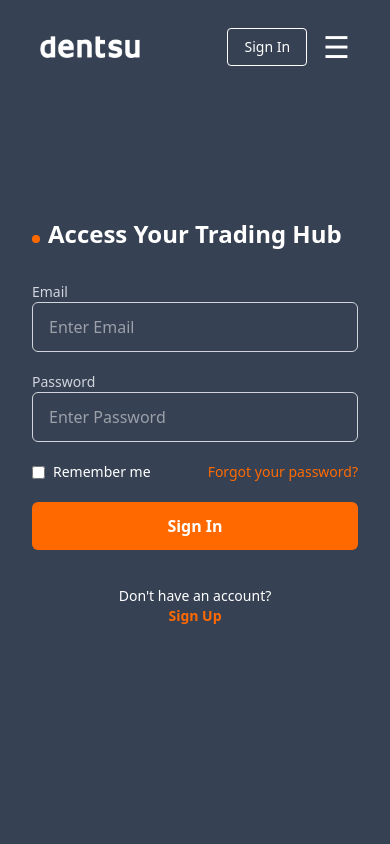
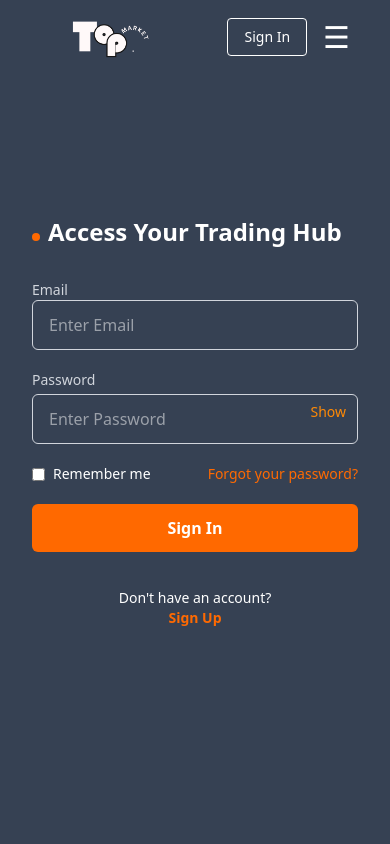
Before and after one commit to DNero5/cryptowebsite, a Next.js app: page /signin in a window 390 px wide. Shown: the top 844 px of the page. Built offline with nearby package versions, Linux system fonts and the light colour scheme.

Commit message:
Added New Changes

```diff
--- a/src/app/dashboard/layout.jsx
+++ b/src/app/dashboard/layout.jsx
@@ -3,6 +3,9 @@
 import Link from "next/link";
 import { useState } from "react";
 import { Menu, X } from "lucide-react";
+import Image from 'next/image';
+
+
 
 export default function DashboardLayout({ children }) {
   const [sidebarOpen, setSidebarOpen] = useState(false);
@@ -11,7 +14,15 @@ export default function DashboardLayout({ children }) {
     <div className="flex min-h-screen bg-black text-white flex-col md:flex-row">
       {/* Mobile Header with Hamburger */}
       <div className="md:hidden w-full bg-[#111111] p-4 flex justify-between items-center">
-        <div className="text-2xl font-bold">dentsu</div>
+       <Link href="/">
+            <Image
+              src="/logo.png"
+              alt="Logo"
+              width={130}
+              height={130}
+              className="h-[80px] w-[130px] object-contain cursor-pointer"
+            />
+          </Link>
         <button onClick={() => setSidebarOpen(!sidebarOpen)}>
           {sidebarOpen ? <X size={28} /> : <Menu size={28} />}
         </button>
@@ -25,22 +36,46 @@ export default function DashboardLayout({ children }) {
           md:translate-x-0 md:relative md:flex md:flex-col md:justify-between`}
       >
         <div>
-          <div className="text-3xl font-bold mb-8 mt-4 md:block hidden">dentsu</div>
+          <Link href="/">
+            <Image
+              src="/logo.png"
+              alt="Logo"
+              width={130}
+              height={130}
+              className="h-[130px] w-[130px] object-contain cursor-pointer"
+            />
+          </Link>
 
-          <nav className="space-y-2 text-sm">
-            <Link href="/dashboard" className="block p-2 rounded hover:bg-gray-800">
+          <nav className="space-y-2 text-sm mt-4">
+            <Link
+              href="/dashboard"
+              className="block p-2 rounded hover:bg-gray-800"
+            >
               🏠 Home
             </Link>
-            <Link href="#" className="block p-2 rounded hover:bg-gray-800">👛 Wallet</Link>
-            <Link href="#" className="block p-2 rounded hover:bg-gray-800">🛡️ Vaults</Link>
-            <Link href="#" className="block p-2 rounded hover:bg-gray-800">🔁 Swidge</Link>
-            <Link href="#" className="block p-2 rounded hover:bg-gray-800">📊 Activity</Link>
-            <Link href="#" className="block p-2 rounded hover:bg-gray-800">🎁 Airdrops</Link>
-            <Link href="#" className="block p-2 rounded hover:bg-gray-800">💰 Earn</Link>
-            <Link href="#" className="block p-2 rounded hover:bg-gray-800">🚀 Bullrun</Link>
+            <Link href="#" className="block p-2 rounded hover:bg-gray-800">
+              👛 Wallet
+            </Link>
+            <Link href="#" className="block p-2 rounded hover:bg-gray-800">
+              🛡️ Vaults
+            </Link>
+            <Link href="#" className="block p-2 rounded hover:bg-gray-800">
+              🔁 Swidge
+            </Link>
+            <Link href="#" className="block p-2 rounded hover:bg-gray-800">
+              📊 Activity
+            </Link>
+            <Link href="#" className="block p-2 rounded hover:bg-gray-800">
+              🎁 Airdrops
+            </Link>
+            <Link href="#" className="block p-2 rounded hover:bg-gray-800">
+              💰 Earn
+            </Link>
+            <Link href="#" className="block p-2 rounded hover:bg-gray-800">
+              🚀 Bullrun
+            </Link>
           </nav>
         </div>
-
         <div className="space-y-2 mt-8">
           <div className="bg-gray-800 text-xs p-3 rounded">
             <strong>What&apos;s New</strong>
--- a/src/app/dashboard/page.js
+++ b/src/app/dashboard/page.js
@@ -137,7 +137,7 @@ export default function DashboardPage() {
 
       <div className="grid grid-cols-2 gap-4">
         <div className="bg-gray-900 p-4 rounded">
-          <h2 className="text-lg mb-2">💼 Wallet</h2>
+          <h2 className="text-lg mb-2">💼Payment Wallet</h2>
           <p className="text-2xl font-semibold">
             $
             {data.wallets.length
--- a/src/app/signin/page.js
+++ b/src/app/signin/page.js
@@ -4,6 +4,7 @@ import React, { useState } from "react";
 import Image from "next/image";
 import { useRouter } from "next/navigation";
 import Navbar from "@/components/Navbar";
+
 
 const SignInPage = () => {
   const router = useRouter();
@@ -20,11 +21,14 @@ const SignInPage = () => {
     setError("");
 
     try {
-      const res = await fetch(`${process.env.NEXT_PUBLIC_API_URL}/auth/login/`, {
-        method: "POST",
-        headers: { "Content-Type": "application/json" },
-        body: JSON.stringify(form),
-      });
+      const res = await fetch(
+        `${process.env.NEXT_PUBLIC_API_URL}/auth/login/`,
+        {
+          method: "POST",
+          headers: { "Content-Type": "application/json" },
+          body: JSON.stringify(form),
+        }
+      );
 
       const data = await res.json();
       console.log("🔐 Login response:", data);
@@ -46,16 +50,18 @@ const SignInPage = () => {
 
       // Redirect to dashboard
       router.push("/dashboard");
-
     } catch (err) {
       console.error("Login error:", err);
       setError("Something went wrong. Please try again.");
     }
   };
 
+  const [showPassword, setShowPassword] = useState(false);
+
   return (
+
     <div className="flex min-h-screen">
-       <Navbar />
+      <Navbar />
       <div className="flex-1 bg-gray-700 flex items-center justify-center">
         <div className="max-w-md w-full px-8 py-12">
           <h2 className="text-2xl md:text-3xl font-semibold text-white mb-8">
@@ -67,7 +73,9 @@ const SignInPage = () => {
             {error && <p className="text-red-400">{error}</p>}
 
             <div>
-              <label className="block text-sm font-medium text-gray-300">Email</label>
+              <label className="block text-sm font-medium text-gray-300">
+                Email
+              </label>
               <input
                 type="email"
                 name="email"
@@ -78,16 +86,29 @@ const SignInPage = () => {
               />
             </div>
 
-            <div>
-              <label className="block text-sm font-medium text-gray-300">Password</label>
+            <div className="relative">
+              <label
+                htmlFor="password"
+                className="block text-sm font-medium text-gray-300 mb-1"
+              >
+                Password
+              </label>
               <input
-                type="password"
+                id="password"
+                type={showPassword ? "text" : "password"}
                 name="password"
                 placeholder="Enter Password"
                 value={form.password}
                 onChange={handleChange}
-                className="w-full px-4 py-3 text-white bg-transparent border border-gray-300 rounded-md focus:outline-none focus:ring-2 focus:ring-orange-500"
+                className="w-full px-4 py-3 pr-12 text-white bg-transparent border border-gray-300 rounded-md focus:outline-none focus:ring-2 focus:ring-orange-500"
               />
+              <button
+                type="button"
+                onClick={() => setShowPassword(!showPassword)}
+                className="absolute inset-y-8 right-3 text-sm text-orange-400 hover:text-orange-200 focus:outline-none"
+              >
+                {showPassword ? "Hide" : "Show"}
+              </button>
             </div>
 
             <div className="flex items-center justify-between text-sm">
@@ -95,7 +116,10 @@ const SignInPage = () => {
                 <input type="checkbox" className="form-checkbox" />
                 <span className="text-white">Remember me</span>
               </label>
-              <a href="#" className="text-orange-500 hover:underline font-medium">
+              <a
+                href="#"
+                className="text-orange-500 hover:underline font-medium"
+              >
                 Forgot your password?
               </a>
             </div>
@@ -109,7 +133,10 @@ const SignInPage = () => {
 
             <div className="text-center text-sm mt-4 text-white">
               <p>Don&apos;t have an account?</p>
-              <a href="/signup" className="text-orange-500 font-semibold hover:underline">
+              <a
+                href="/signup"
+                className="text-orange-500 font-semibold hover:underline"
+              >
                 Sign Up
               </a>
             </div>
--- a/src/components/Navbar.js
+++ b/src/components/Navbar.js
@@ -28,7 +28,7 @@ const Navbar = () => {
   ];
 
   return (
-    <nav className="absolute top-0 left-0 w-full z-50 px-6 py-4">
+    <nav className="absolute top-0 left-0 w-full z-50 -mt-14 px-6 py-4">
       <div className="flex w-full items-center justify-between  rounded-xl px-4 py-3">
         {/* Left Section: Logo + Menu */}
         <div className="flex items-center gap-6 ">
@@ -37,8 +37,8 @@ const Navbar = () => {
               src="/logo.png"
               alt="Logo"
               width={130}
-              height={50}
-              className="h-auto w-[100px] object-contain cursor-pointer"
+              height={130}
+              className="h-[130px] w-[130px] object-contain cursor-pointer"
             />
           </Link>
 
```
Also changed, not shown: public/logo.png.
